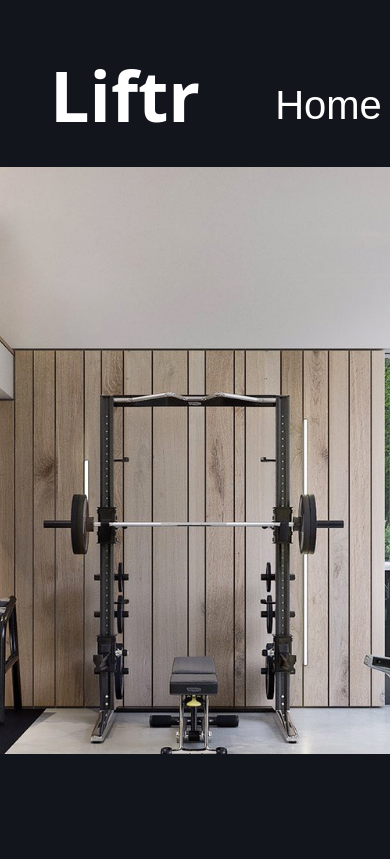
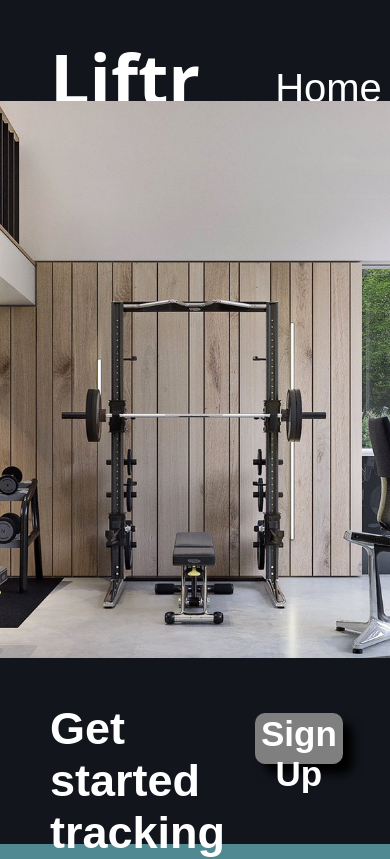
Before and after one commit to seidelt103/lift-media-project, a React (Vite) app in the folder frontend/: page / in a window 390 px wide. Shown: the top 859 px of the page. Built offline with nearby package versions, Linux system fonts and the light colour scheme.

Commit message:
Initial new landing page made
Note: Isn't responsive/does not do well with different screen resolutions, Sign Up page and Log In page do not exist yet

```diff
--- a/frontend/src/components/landingPage/Home.jsx
+++ b/frontend/src/components/landingPage/Home.jsx
@@ -4,7 +4,13 @@ function Home() {
     return (
         <div className="image">
             <div className="SignUp-Login">
-
+                <div className="Msg">
+                    <p className="Ad">Get started tracking lifts and connecting with friends today</p>
+                </div>
+                <div className="buttons">
+                    <button className="account-buttons">Sign Up</button>
+                    <button className="account-buttons">Log In</button>
+                </div>
             </div>
         </div>
     );
--- a/frontend/src/components/landingPage/css/Home.css
+++ b/frontend/src/components/landingPage/css/Home.css
@@ -1,10 +1,11 @@
 .image {
-  background-image: url('../../../assets/gym.jpg'); /* Currently in css folder, go up three levels */
+  background-image: url('../../../assets/gym.jpg');
+  /* Currently in css folder, go up three levels */
   background-size: cover;
   background-position: center;
   background-repeat: no-repeat;
-  height: 100vh;
   display: flex;
+  height: 88vh;
   justify-content: center;
   align-items: center;
   /* Makes image container a positioned ancestor for SignUp-Login box */
@@ -17,6 +18,47 @@
   bottom: 0;
   /* Use percentages for better consistency acrossed different screen resolutions */
   width: 100%;
-    height: 30.5%;
+  height: 22vh;
   background-color: #12151c;
+  display: flex;
+  gap: 50px;
 }
+
+
+.Ad {
+  font-size: 45px;
+  font-family: Arial, Helvetica, sans-serif;
+  margin-left: 50px;
+  color: #FFFFFF;
+}
+
+.Msg {
+  width: 50%;
+}
+
+.buttons {
+  width: 30%;
+  margin: 55px 60px 55px auto;
+  text-align: center;
+  display: flex;
+  gap: 50px;
+}
+
+.account-buttons {
+  margin: 0px 10px;
+  width: 18vh;
+  height: 6vh;
+  font-family: Arial, Helvetica, sans-serif;
+  font-size: 35px;
+  font-weight: bold;
+  color: white;
+  background-color: #7F7F7F;
+  border: none;
+  border-radius: 10px;
+  box-shadow: 10px 10px 10px #000000;
+  transition: background-color 0.3s ease-in-out;
+}
+
+.account-buttons:hover {
+  background-color: #BEBEBE;
+}
--- a/frontend/src/components/landingPage/css/NavBar.css
+++ b/frontend/src/components/landingPage/css/NavBar.css
@@ -1,6 +1,6 @@
 .overall-nav {
   width: 100%;
-  height: 167px;
+  height: 12vh;
   background-color: #12151C;
 }
 
@@ -14,9 +14,10 @@
   color: white;
   font-size: 70px;
   font-weight: bold;
+  margin-top: 30px;
   margin-left: 50px;
   margin-right: 64px;
-  margin-bottom: 69px;
+  margin-bottom: 50px;
 }
 
 .five-col-navbar {
```
Lines whose indentation alone changed are shown as unchanged.
